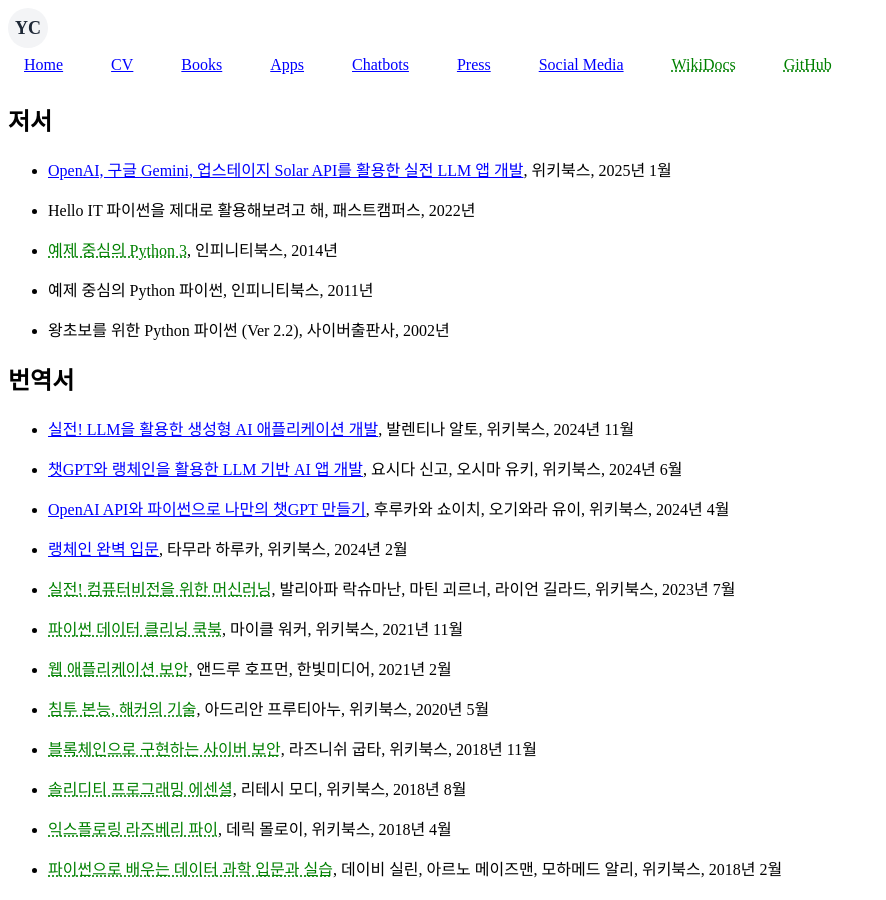
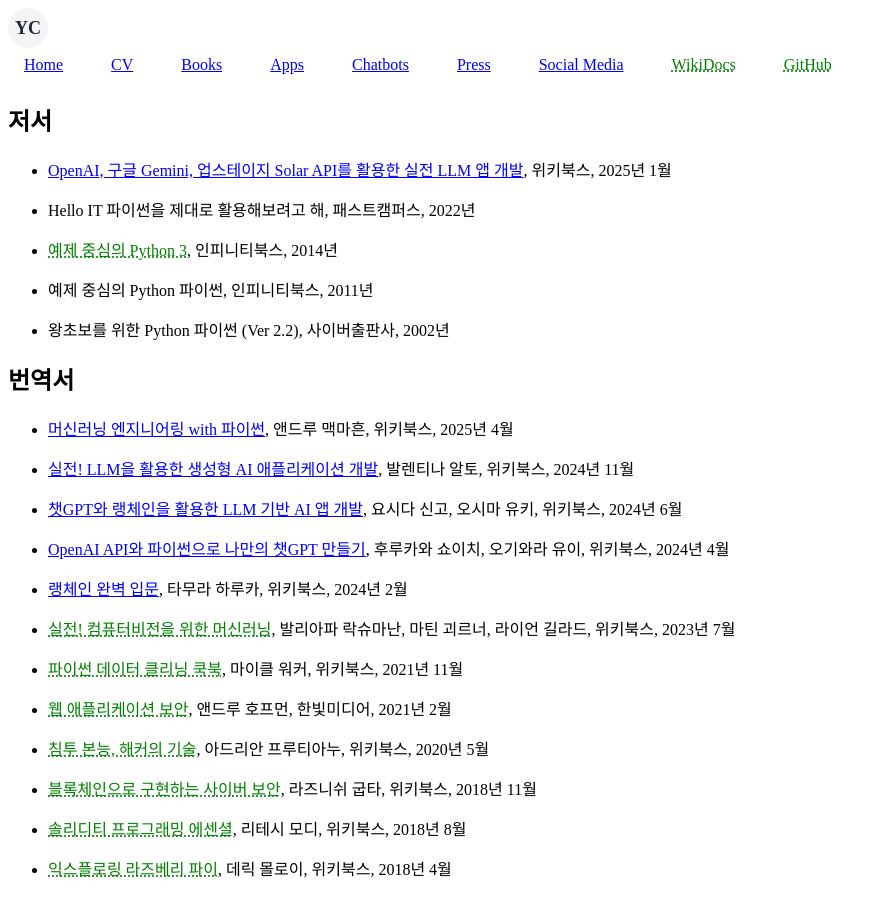
Before and after one commit to ychoi-kr/ychoi.kr, a Jekyll site: the page built from books.md, in a window 1280 px wide and 900 px high. Shown: the whole window, without its empty margins (0-886 px from the left). Built offline with Jekyll 4.4.1, drawn with Linux system fonts in a browser that asks for light colours; some of the changed lines change nothing that is shown.

Commit message:
<머신러닝 엔지니어링 with 파이썬> 추가

```diff
--- a/_data/translated_books.yml
+++ b/_data/translated_books.yml
@@ -1,3 +1,8 @@
+- title: "머신러닝 엔지니어링 with 파이썬"
+  authors: "앤드루 맥마흔"
+  publisher: "위키북스"
+  date: "2025년 4월"
+  link: "/books/mlops/"
 - title: "실전! LLM을 활용한 생성형 AI 애플리케이션 개발"
   authors: "발렌티나 알토"
   publisher: "위키북스"
--- /dev/null
+++ b/books/mlops.md
@@ -0,0 +1,33 @@
+---
+layout: default
+title: mlops book
+permalink: /books/mlops/
+---
+
+# 머신러닝 엔지니어링 with 파이썬
+
+- 홈페이지: [https://wikibook.co.kr/mlops/](https://wikibook.co.kr/mlops/)
+- 발행: 2025. 4. 24.
+
+## 소개
+
+**ML옵스를 활용한 실용적 예제로 머신러닝 모델의 프로덕션 수명주기 관리하기!**
+
+《머신러닝 엔지니어링 with 파이썬》은 ML옵스(MLOps) 엔지니어와 머신러닝(ML) 엔지니어가 실제 문제에 대한 해결책을 구축하는 것을 돕는 실용적인 안내서다. 이 책은 빠르게 발전하는 이 분야에서 앞서 나가는 데 필요한 기술을 제공한다. 이 책은 예제 중심으로 접근해 기술을 개발하는 데 도움을 주며, 필요한 기술적 개념, 구현 패턴 및 개발 방법론을 다룬다. ML 개발 수명주기의 주요 단계를 탐색하고 모델 훈련 및 재훈련을 위한 표준화된 ‘모델 팩토리’를 만드는 방법을 배운다. CI/CD 개념을 활용하고 다양한 유형의 드리프트를 감지하는 방법도 배운다.
+
+또한 이 책에서는 최신 배포 아키텍처를 실습하고 솔루션 확장 방법을 배운다. 최신 오픈소스 및 클라우드 기반 기술에 중점을 두고 ML 엔지니어링과 ML옵스의 모든 측면을 깊이 다룬다. 여기에는 고급 파이프라인 및 오케스트레이션 기법에 대한 완전히 새로운 접근 방식이 포함되어 있다. 딥러닝, 생성형 AI, LLM옵스를 다루는 장에서는 랭체인, 파이토치, 허깅 페이스와 같은 도구를 사용해 LLM의 강력한 능력을 활용하는 분석 방법을 배운다. 깃허브 코파일럿 등 AI 어시스턴트를 활용해 생산성을 높이는 법을 배우고, 딥러닝 작업의 엔지니어링 고려 사항을 심층적으로 살펴본다.
+
+**★ 이 책에서 다루는 내용 ★**
+
+- 엔드투엔드 ML 개발 프로젝트의 계획 및 관리
+- 생성형 AI를 활용하기 위한 딥러닝, LLM, LLM옵스
+- 파이썬을 이용한 ML 도구의 패키징과 솔루션 확장
+- 아파치 스파크, 쿠버네티스, 레이 활용
+- 아파치 에어플로, 젠ML, 쿠브플로를 활용한 ML 파이프라인 구축과 실행
+- 드리프트 감지 및 재훈련 메커니즘을 솔루션에 통합
+- 제어 흐름 및 취약점 스캐닝을 통한 오류 처리 개선
+- AWS를 활용한 ML 마이크로서비스와 배치 프로세스 구축 및 운영
+
+**도서 상세 이미지**
+
+![]({{ site.baseurl }}/assets/images/books/mlops_Detail.jpg)
```
Also changed, not shown: assets/images/books/mlops_Detail.jpg (added).
